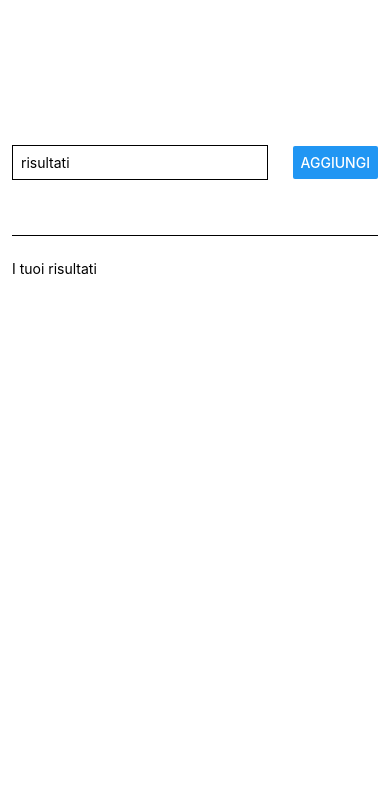
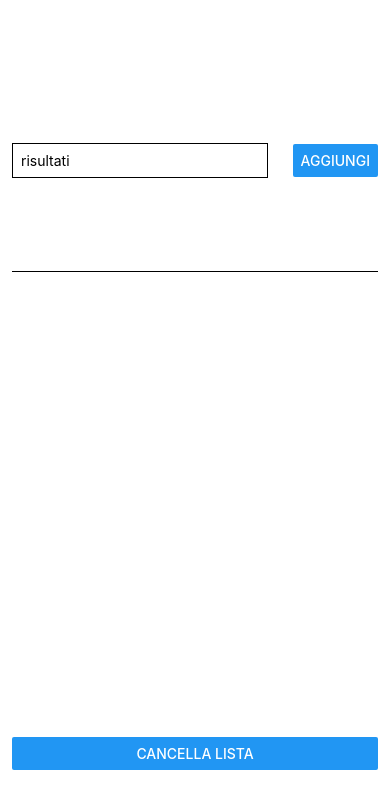
Before and after one commit to xorbun/firstApp, a React Native app: screen / in a window 390 px wide. Shown: the top 808 px of the page. Built offline with nearby package versions, Linux system fonts and the light colour scheme.

Commit message:
ToDoList
added todolist function, delete all element of the list

```diff
--- a/App.js
+++ b/App.js
@@ -1,14 +1,36 @@
+import { useState } from "react";
 import { Button, StyleSheet, Text, TextInput, View } from "react-native";
 
 export default function App() {
+  const [input, setinput] = useState("");
+  const [reachedGoals, setreachedGoals] = useState([]);
+  const goalImputHandler = (enteredText) => {
+    setinput(enteredText);
+  };
+  const addGoalHandler = () => {
+    setreachedGoals((currentReachedGoals) => [...currentReachedGoals, input]);
+  };
+  const deleteAllGoals=()=>{
+    setreachedGoals("")
+  }
   return (
     <View style={styles.appContainer}>
       <View style={styles.inputContainer}>
-        <TextInput style={styles.TextInput} placeholder="risultati" />
-        <Button title="aggiungi" />
+        <TextInput
+          style={styles.TextInput}
+          placeholder="risultati"
+          onChangeText={goalImputHandler}
+        />
+        <Button title="aggiungi" onPress={addGoalHandler} />
       </View>
-      <View style={styles.Text}>
-        <Text>I tuoi risultati</Text>
+      <View style={styles.goals}>
+        {reachedGoals ? (
+        reachedGoals.map((goal, index) => (
+          <Text key={index}>{goal}</Text>
+        ))):''}
+      </View>
+      <View>
+        <Button style={styles.delete} onPress={deleteAllGoals} title="cancella lista"/>
       </View>
     </View>
   );
@@ -19,13 +41,12 @@ const styles = StyleSheet.create({
     flex: 1,
     paddingTop: 50,
     paddingHorizontal: 12,
-    marginTop: "10%",
   },
   inputContainer: {
-    flex: 1,
+    flex: 0.3,
     flexDirection: "row",
     justifyContent: "space-between",
-    alignItems:'center',
+    alignItems: "center",
     borderBottomWidth: 1,
     borderBottomColor: "black",
     marginBottom: 24,
@@ -37,8 +58,11 @@ const styles = StyleSheet.create({
     marginRight: 8,
     padding: 8,
   },
-  Text: {
-    flex: 4,
+  goals: {
+    flex: 0.6,
+  },
+  delete:{
+    flex:0.2
+  }
 
-  },
 });
```
